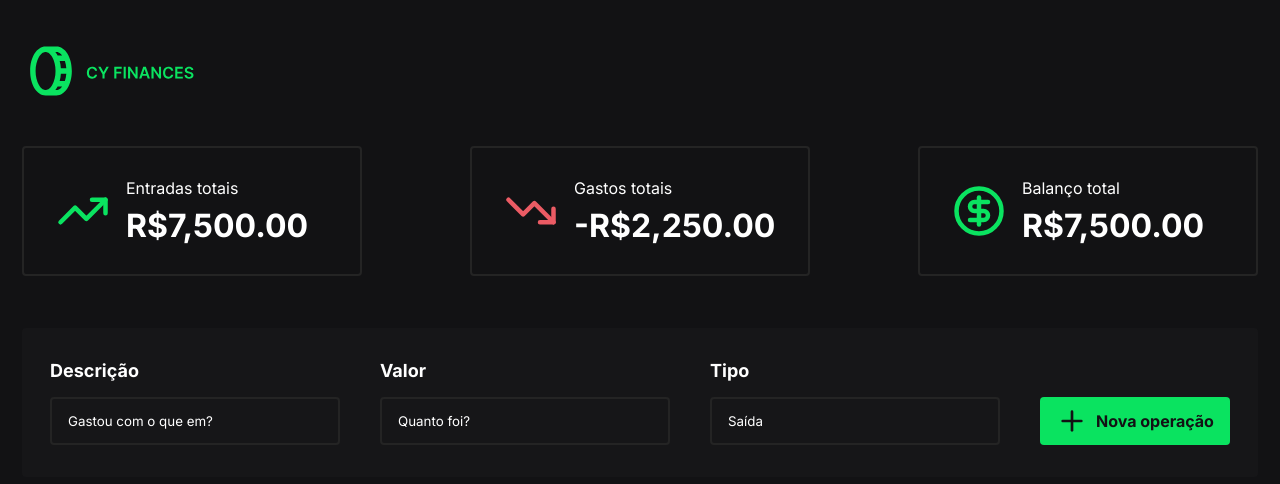
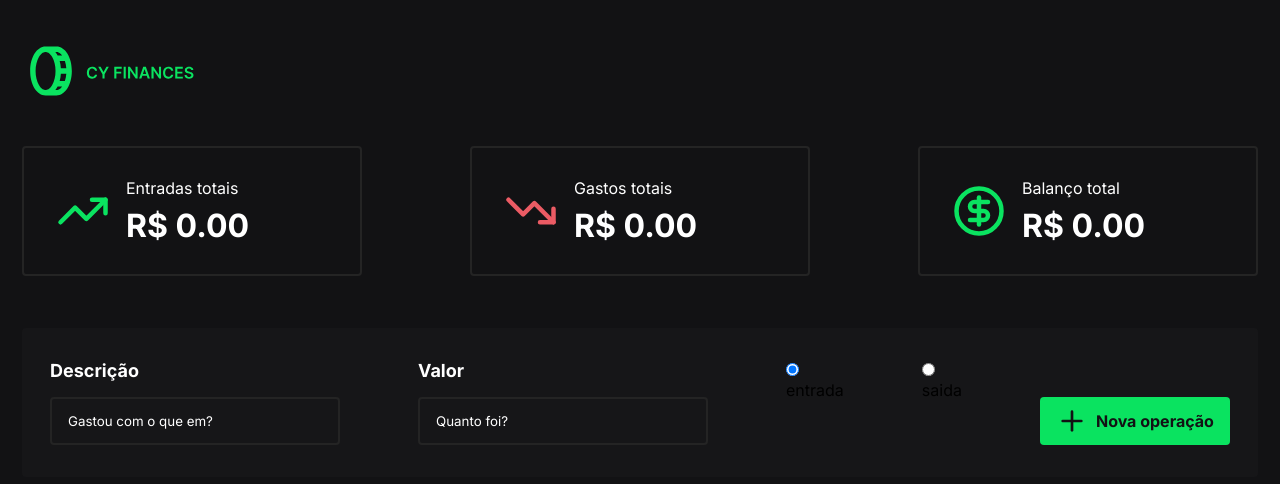
Before and after one commit to Vespasianoo/app-financess, a React (Vite) app: page / in a window 1280 px wide. Shown: the top 484 px of the page. Built offline with nearby package versions, Linux system fonts and the light colour scheme.

Commit message:
Add funcionalidas inicialmente propostas

```diff
--- a/src/components/Header/index.jsx
+++ b/src/components/Header/index.jsx
@@ -2,23 +2,23 @@ import * as S from "./styles"
 import { Card } from "../../components/Card"
 import { TrendingUp, TrendingDown, CircleDollarSign } from "lucide-react"
 
-export function Header() {
+export function Header({ income, expense, total }) {
   return (
     <S.Container>
       <Card
         img={<TrendingUp color="#0AE360" />}
         text={"Entradas totais"}
-        value={"R$7,500.00"}
+        value={income}
       />
       <Card
         img={<TrendingDown color="#EB5B64" />}
         text={"Gastos totais"}
-        value={"-R$2,250.00"}
+        value={expense}
       />
       <Card
         img={<CircleDollarSign color="#0AE360" />}
         text={"Balanço total"}
-        value={"R$7,500.00"}
+        value={total}
       />
     </S.Container>
   )
--- a/src/components/Input/index.jsx
+++ b/src/components/Input/index.jsx
@@ -1,9 +1,24 @@
+import { useId } from "react"
 import * as S from "./styles"
-export function Input({ name, type = "text", label, placeholder, ...props }) {
+export function Input({
+  name,
+  type = "text",
+  label,
+  placeholder,
+
+  ...props
+}) {
+  const inputId = useId()
   return (
     <S.Container>
-      <S.Label htmlFor="">{label}</S.Label>
-      <S.Input type={type} name={name} placeholder={placeholder} {...props} />
+      <S.Label htmlFor={inputId}>{label}</S.Label>
+      <S.Input
+        type={type}
+        name={name}
+        id={inputId}
+        placeholder={placeholder}
+        {...props}
+      />
     </S.Container>
   )
 }
--- a/src/components/Layout/index.jsx
+++ b/src/components/Layout/index.jsx
@@ -1,14 +1,53 @@
+import { useState, useEffect } from "react"
 import { Container } from "./styles"
 import { Nav } from "../Nav"
 import { Header } from "../Header"
 import { NewOperation } from "../NewOperation"
 
 export function Layout() {
+  const data = localStorage.getItem("transactions")
+  const [transactionsList, setTransactionsList] = useState(
+    data ? JSON.parse(data) : []
+  )
+  const [income, setIncome] = useState(0)
+  const [expense, setExpense] = useState(0)
+  const [total, setTotal] = useState(0)
+
+  useEffect(() => {
+    const amountExpense = transactionsList
+      .filter(item => item.expense)
+      .map(transaction => Number(transaction.amount))
+
+    const amountIncome = transactionsList
+      .filter(item => !item.expense)
+      .map(transaction => Number(transaction.amount))
+
+    const expense = amountExpense.reduce((acc, cur) => acc + cur, 0).toFixed(2)
+    const income = amountIncome.reduce((acc, cur) => acc + cur, 0).toFixed(2)
+
+    const total = Math.abs(income - expense).toFixed(2)
+
+    setIncome(`R$ ${income}`)
+    setExpense(`R$ ${expense}`)
+    setTotal(`${Number(income) < Number(expense) ? "-" : ""}R$ ${total}`)
+  }, [transactionsList])
+
+  const handleAdd = transaction => {
+    const newArrayTransactions = [...transactionsList, transaction]
+
+    setTransactionsList(newArrayTransactions)
+
+    localStorage.setItem("transactions", JSON.stringify(newArrayTransactions))
+  }
   return (
     <Container>
       <Nav />
-      <Header />
-      <NewOperation />
+      <Header income={income} expense={expense} total={total} />
+      <NewOperation
+        handleAdd={handleAdd}
+        transactionsList={transactionsList}
+        setTransactionsList={setTransactionsList}
+      />
     </Container>
   )
 }
--- /dev/null
+++ b/src/components/List/index.jsx
@@ -0,0 +1,18 @@
+import { Transaction } from "../Transaction"
+import * as S from "./styles"
+export function List({ itens, setItens }) {
+  const onDelete = ID => {
+    const newArray = itens.filter(transaction => transaction.id !== ID)
+    setItens(newArray)
+    localStorage.setItem("transactions", JSON.stringify(newArray))
+  }
+  return (
+    <S.Container>
+      <S.List>
+        {itens?.map((item, index) => (
+          <Transaction key={index} item={item} />
+        ))}
+      </S.List>
+    </S.Container>
+  )
+}
--- /dev/null
+++ b/src/components/List/styles.js
@@ -0,0 +1,11 @@
+import styled from "styled-components"
+export const Container = styled.div`
+  display: flex;
+`
+
+export const List = styled.ul`
+  display: flex;
+  flex-direction: column;
+  gap: 1.2rem;
+  width: 100%;
+`
--- a/src/components/NewOperation/index.jsx
+++ b/src/components/NewOperation/index.jsx
@@ -1,51 +1,93 @@
-import { Input } from "../Input"
-import { Plus } from "lucide-react"
-import * as S from "./styles"
 import { useState } from "react"
 
-export function NewOperation() {
-  const [objeto, setObjeto] = useState({
-    description: "",
-    value: ""
-  })
-  const handleChange = event => {
-    const { name, value } = event.target
-    setObjeto({
-      ...objeto,
-      [name]: value
-    })
+import { List } from "../List"
+import { Plus } from "lucide-react"
+import { Input } from "../Input"
+
+import * as S from "./styles"
+
+export function NewOperation({
+  handleAdd,
+  transactionsList,
+  setTransactionsList
+}) {
+  const [desc, setDesc] = useState("")
+  const [amount, setAmount] = useState("")
+  const [isExpense, setExpense] = useState(false)
+
+  const generateID = () => Math.round(Math.random() * 1000)
+
+  const handleSave = () => {
+    if (!desc || !amount) {
+      alert("Informe a descrição e o valor!")
+      return
+    } else if (amount < 1) {
+      alert("O valor tem que ser positivo!")
+      return
     }
 
-  const handleNew = event => {
-    event.preventDefault()
-
-    localStorage.setItem("item", JSON.stringify(objeto))
-    console.log(objeto)
+    const transaction = {
+      id: generateID(),
+      desc: desc,
+      amount: amount,
+      expense: isExpense
     }
 
+    handleAdd(transaction)
+
+    setDesc("")
+    setAmount("")
+  }
   return (
+    <>
       <S.Container>
         <Input
           type="text"
           name="description"
           label="Descrição"
           placeholder="Gastou com o que em?"
-        value={objeto.description}
-        onChange={handleChange}
+          value={desc}
+          onChange={e => setDesc(e.target.value)}
         />
         <Input
           type="number"
           name="value"
           label="Valor"
           placeholder="Quanto foi?"
-        value={objeto.value}
-        onChange={handleChange}
+          value={amount}
+          onChange={e => setAmount(e.target.value)}
         />
-      <Input type="text" name="type" label="Tipo" placeholder="Saída" />
-      <S.Button onClick={handleNew}>
+
+        <div>
+          <input
+            type="radio"
+            name="tipo"
+            id="entrada"
+            defaultChecked
+            onChange={() => setExpense(!isExpense)}
+          />
+          <label htmlFor="entrada">
+            <div>entrada</div>
+          </label>
+        </div>
+        <div>
+          <input
+            type="radio"
+            name="tipo"
+            id="saida"
+            onChange={() => setExpense(!isExpense)}
+          />
+          <label htmlFor="saida">
+            <div>saida</div>
+          </label>
+        </div>
+
+        <S.Button onClick={handleSave}>
           <Plus size={32} />
           Nova operação
         </S.Button>
       </S.Container>
+      <List itens={transactionsList} setItens={setTransactionsList} />
+    </>
   )
 }
--- a/src/components/NewOperation/styles.js
+++ b/src/components/NewOperation/styles.js
@@ -7,6 +7,7 @@ export const Container = styled.div`
   padding: 3.2rem 2.8rem;
   background: ${theme.colors.zinc_900};
   border-radius: 0.4rem;
+  margin-bottom: 5.4rem;
 `
 
 export const Button = styled.button`
@@ -34,3 +35,37 @@ export const Button = styled.button`
     filter: brightness(0.9);
   }
 `
+export const InputGroup = styled.div`
+  label {
+    display: block;
+    background: red;
+    display: flex;
+    width: 68px;
+    height: 48px;
+    cursor: pointer;
+
+    align-items: center;
+    justify-content: center;
+    border: 1px solid #d1d1d1;
+
+    font-size: 14px;
+    line-height: 28px;
+    /* or 200% */
+    letter-spacing: 0.25px;
+  }
+  input {
+    display: none;
+    position: absolute;
+    opacity: 0;
+    height: 0;
+    width: 0;
+  }
+  input[type="radio"]:checked + label {
+    border: 1px solid #4743e0;
+    box-shadow: 0px 0px 14px rgba(71, 67, 224, 0.2);
+    color: #4743e0;
+    font-size: 14px;
+    line-height: 28px;
+    letter-spacing: 0.25px;
+  }
+`
--- /dev/null
+++ b/src/components/Transaction/index.jsx
@@ -0,0 +1,17 @@
+import * as S from "./styles"
+import { TrendingUp, TrendingDown } from "lucide-react"
+export function Transaction({ item }) {
+  return (
+    <S.Container>
+      <S.Desc>
+        {item?.expense ? (
+          <TrendingDown color="#EB5B64" />
+        ) : (
+          <TrendingUp color="#0AE360" />
+        )}
+        <span>{item.desc}</span>
+      </S.Desc>
+      <S.Amount expense={item?.expense ? 1 : 0}>{item.amount}</S.Amount>
+    </S.Container>
+  )
+}
--- /dev/null
+++ b/src/components/Transaction/styles.js
@@ -0,0 +1,27 @@
+import styled from "styled-components"
+import theme from "../../styles/theme"
+export const Container = styled.li`
+  display: flex;
+  align-items: center;
+  justify-content: space-between;
+
+  background: ${theme.colors.zinc_900};
+
+  padding: 0.9rem 1.6rem;
+
+  width: 100%;
+`
+export const Desc = styled.div`
+  display: flex;
+  align-items: center;
+  gap: 1.6rem;
+
+  > span {
+    color: ${theme.colors.white};
+    text-transform: capitalize;
+  }
+`
+export const Amount = styled.span`
+  color: ${props =>
+    props.expense ? theme.colors.red_300 : theme.colors.green_500};
+`
```
Lines whose indentation alone changed are shown as unchanged.
